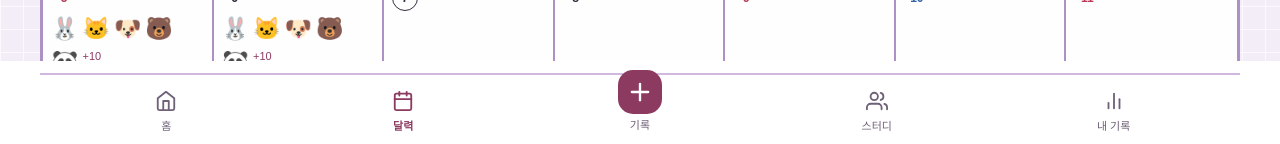
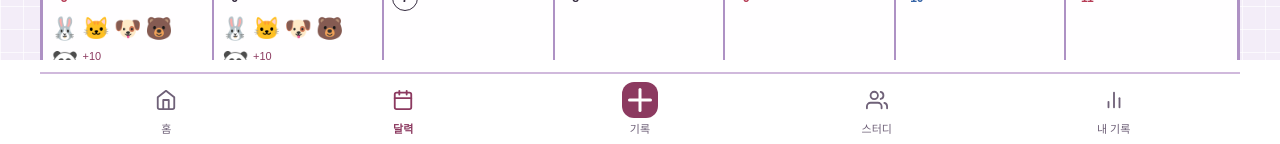
Before and after one commit to DevJamJam/JLPT_Study, a Next.js app: page /preview in a window 1280 px wide. Shown: the part 653-797 px from the top of the page. Built offline with nearby package versions, Linux system fonts and the light colour scheme.

Commit message:
fix: 하단 기록 버튼 기준선 정렬 (#110) (#111)

```diff
--- a/src/components/layout/StudyShell.module.css
+++ b/src/components/layout/StudyShell.module.css
@@ -82,7 +82,6 @@
 }
 .nav {
   position: relative;
-  /* Keep the raised + icon below the main content. */
   margin: 12px auto 0;
   width: min(calc(100% - 32px - var(--shell-gutter, 0px)), var(--study-content-width));
   min-height: 74px;
@@ -114,24 +113,21 @@
 .icon {
   display: grid;
   place-items: center;
-  width: 28px;
-  height: 28px;
+  width: 36px;
+  height: 36px;
 }
 .icon svg {
   width: 22px;
   height: 22px;
 }
 .add .icon {
-  width: 44px;
-  height: 44px;
-  margin-top: -18px;
-  border-radius: 15px;
+  border-radius: 12px;
   background: var(--primary-strong);
   color: var(--surface);
 }
 .add .icon svg {
-  width: 28px;
-  height: 28px;
+  width: 36px;
+  height: 36px;
 }
 
 .navButton:disabled {
```
Also changed, not shown: 2 other files (tests, documents, lock files or other folders).
